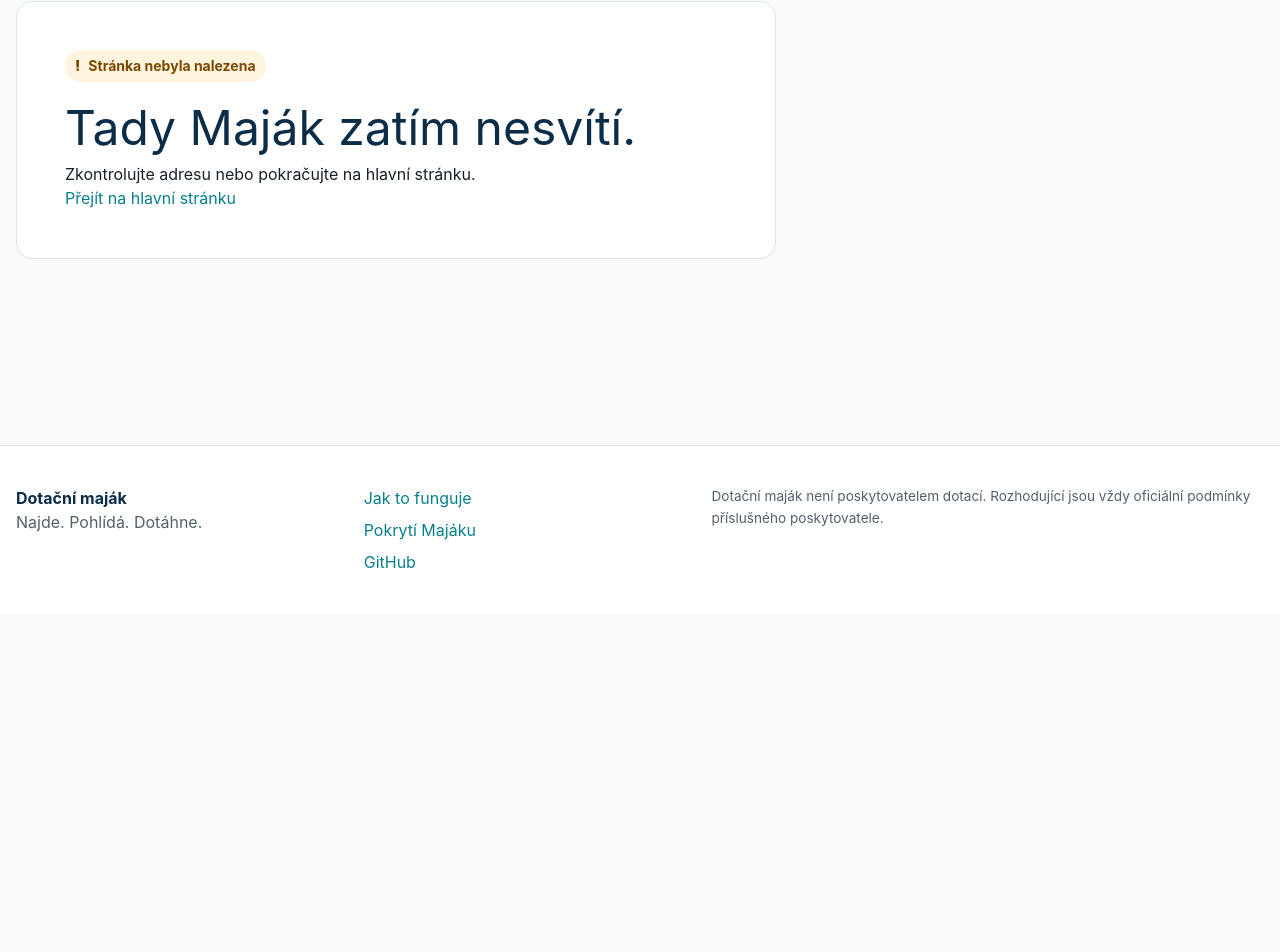
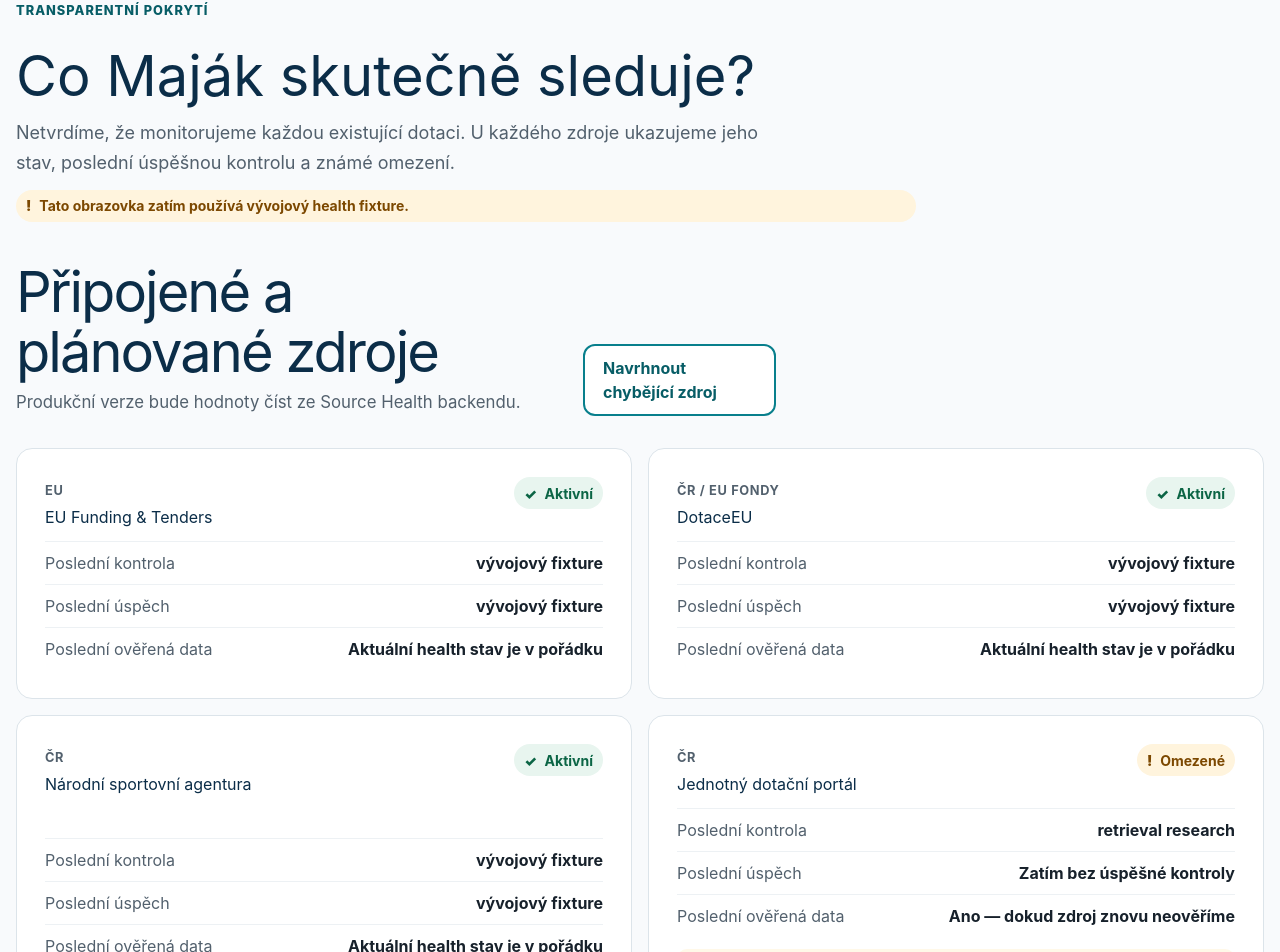
Before and after one commit to Bbambaaamm/dotacni-majak, a React (Vite) app in the folder apps/web/: page /pokryti in a window 1280 px wide. Shown: the part 162-1114 px from the top of the page. Before the commit the page ends 800 px from the top, so only its background shows below. Built offline with nearby package versions, Linux system fonts and the light colour scheme.

Commit message:
M16: public Source Coverage page (#156)
Add public Source Coverage UI with health states, last-known-good semantics, known limitations and transparent coverage messaging.

```diff
--- a/apps/web/src/App.tsx
+++ b/apps/web/src/App.tsx
@@ -1,6 +1,7 @@
 import { AppShell } from "./components/AppShell";
 import { StatusBadge } from "./components/StatusBadge";
 import { ComparePage } from "./pages/ComparePage";
+import { CoveragePage } from "./pages/CoveragePage";
 import { GrantDetailPage } from "./pages/GrantDetailPage";
 import { HomePage } from "./pages/HomePage";
 import { SearchPage } from "./pages/SearchPage";
@@ -44,6 +45,9 @@ export function App() {
     case "compare":
       content = <ComparePage />;
       break;
+    case "coverage":
+      content = <CoveragePage />;
+      break;
     case "projects":
       content = <PlaceholderPage title="Moje projekty" />;
       break;
--- /dev/null
+++ b/apps/web/src/lib/sourceCoverage.ts
@@ -0,0 +1,56 @@
+export type PublicSourceHealth =
+  | "HEALTHY"
+  | "DEGRADED"
+  | "UNAVAILABLE";
+
+export interface SourceCoverageEntry {
+  code: string;
+  name: string;
+  category: string;
+  status: PublicSourceHealth;
+  statusLabel: string;
+  lastCheckedLabel: string;
+  lastSuccessLabel: string;
+  limitation: string | null;
+  servesLastKnownGood: boolean;
+}
+
+export interface SourceHealthInput {
+  code: string;
+  name: string;
+  category: string;
+  status: PublicSourceHealth;
+  lastCheckedLabel: string;
+  lastSuccessLabel: string | null;
+  limitation?: string | null;
+}
+
+export function toPublicSourceCoverage(
+  input: SourceHealthInput,
+): SourceCoverageEntry {
+  const lastSuccessLabel = input.lastSuccessLabel ?? "Zatím bez úspěšné kontroly";
+  const servesLastKnownGood = input.status !== "HEALTHY";
+
+  return {
+    code: input.code,
+    name: input.name,
+    category: input.category,
+    status: input.status,
+    statusLabel: statusLabel(input.status),
+    lastCheckedLabel: input.lastCheckedLabel,
+    lastSuccessLabel,
+    limitation: input.limitation ?? null,
+    servesLastKnownGood,
+  };
+}
+
+function statusLabel(status: PublicSourceHealth): string {
+  switch (status) {
+    case "HEALTHY":
+      return "Aktivní";
+    case "DEGRADED":
+      return "Omezené";
+    case "UNAVAILABLE":
+      return "Dočasně nedostupné";
+  }
+}
--- /dev/null
+++ b/apps/web/src/pages/CoveragePage.tsx
@@ -0,0 +1,146 @@
+import { StatusBadge } from "../components/StatusBadge";
+import {
+  toPublicSourceCoverage,
+  type PublicSourceHealth,
+} from "../lib/sourceCoverage";
+import "./coverage.css";
+
+const fixture = [
+  toPublicSourceCoverage({
+    code: "EU_FT",
+    name: "EU Funding & Tenders",
+    category: "EU",
+    status: "HEALTHY",
+    lastCheckedLabel: "vývojový fixture",
+    lastSuccessLabel: "vývojový fixture",
+  }),
+  toPublicSourceCoverage({
+    code: "DOTACE_EU",
+    name: "DotaceEU",
+    category: "ČR / EU fondy",
+    status: "HEALTHY",
+    lastCheckedLabel: "vývojový fixture",
+    lastSuccessLabel: "vývojový fixture",
+  }),
+  toPublicSourceCoverage({
+    code: "NSA",
+    name: "Národní sportovní agentura",
+    category: "ČR",
+    status: "HEALTHY",
+    lastCheckedLabel: "vývojový fixture",
+    lastSuccessLabel: "vývojový fixture",
+  }),
+  toPublicSourceCoverage({
+    code: "JDP",
+    name: "Jednotný dotační portál",
+    category: "ČR",
+    status: "DEGRADED",
+    lastCheckedLabel: "retrieval research",
+    lastSuccessLabel: null,
+    limitation: "Veřejná stabilní retrieval cesta ještě není ověřena.",
+  }),
+] as const;
+
+function badgeKind(
+  status: PublicSourceHealth,
+): "success" | "warning" | "error" {
+  switch (status) {
+    case "HEALTHY":
+      return "success";
+    case "DEGRADED":
+      return "warning";
+    case "UNAVAILABLE":
+      return "error";
+  }
+}
+
+export function CoveragePage() {
+  return (
+    <article className="coverage-page">
+      <header className="coverage-head">
+        <p className="eyebrow">Transparentní pokrytí</p>
+        <h1>Co Maják skutečně sleduje?</h1>
+        <p className="results-lead">
+          Netvrdíme, že monitorujeme každou existující dotaci. U každého
+          zdroje ukazujeme jeho stav, poslední úspěšnou kontrolu a známé
+          omezení.
+        </p>
+        <StatusBadge
+          kind="warning"
+          label="Tato obrazovka zatím používá vývojový health fixture."
+        />
+      </header>
+
+      <section aria-labelledby="coverage-list-title">
+        <div className="section-heading">
+          <div>
+            <h2 id="coverage-list-title">Připojené a plánované zdroje</h2>
+            <p>
+              Produkční verze bude hodnoty číst ze Source Health backendu.
+            </p>
+          </div>
+          <a
+            className="button button--secondary button-link"
+            href="/navrhnout-zdroj"
+          >
+            Navrhnout chybějící zdroj
+          </a>
+        </div>
+
+        <div className="coverage-list">
+          {fixture.map((source) => (
+            <article className="coverage-card" key={source.code}>
+              <div className="coverage-card__head">
+                <div>
+                  <span className="coverage-card__category">
+                    {source.category}
+                  </span>
+                  <h3>{source.name}</h3>
+                </div>
+                <StatusBadge
+                  kind={badgeKind(source.status)}
+                  label={source.statusLabel}
+                />
+              </div>
+
+              <dl>
+                <div>
+                  <dt>Poslední kontrola</dt>
+                  <dd>{source.lastCheckedLabel}</dd>
+                </div>
+                <div>
+                  <dt>Poslední úspěch</dt>
+                  <dd>{source.lastSuccessLabel}</dd>
+                </div>
+                <div>
+                  <dt>Poslední ověřená data</dt>
+                  <dd>
+                    {source.servesLastKnownGood
+                      ? "Ano — dokud zdroj znovu neověříme"
+                      : "Aktuální health stav je v pořádku"}
+                  </dd>
+                </div>
+              </dl>
+
+              {source.limitation ? (
+                <p className="coverage-card__limitation">
+                  <strong>Známé omezení:</strong> {source.limitation}
+                </p>
+              ) : null}
+            </article>
+          ))}
+        </div>
+      </section>
+
+      <section className="coverage-principle">
+        <h2>Výpadek zdroje není změna dotační výzvy.</h2>
+        <p>
+          Když se rozbije parser nebo oficiální web, poslední důvěryhodná data
+          ponecháme viditelná a zdroj označíme jako omezený nebo nedostupný.
+          Samotný výpadek nikdy automaticky nezmění výzvu na uzavřenou či
+          zrušenou.
+        </p>
+      </section>
+    </article>
+  );
+}
--- /dev/null
+++ b/apps/web/src/pages/coverage.css
@@ -0,0 +1 @@
+.coverage-page{display:grid;gap:40px}.coverage-head{display:grid;gap:12px;max-width:900px}.coverage-head h1{margin:0;color:#0b2d48;font-size:clamp(2rem,5vw,3.5rem);line-height:1.08}.coverage-list{display:grid;grid-template-columns:repeat(2,minmax(0,1fr));gap:16px}.coverage-card{display:grid;gap:18px;padding:22px;border:1px solid #dce4ea;border-radius:16px;background:#fff}.coverage-card__head{display:flex;align-items:flex-start;justify-content:space-between;gap:16px}.coverage-card__category{color:#52606d;font-size:.8rem;font-weight:700;text-transform:uppercase;letter-spacing:.05em}.coverage-card h3{margin:4px 0 0;color:#0b2d48}.coverage-card dl{margin:0}.coverage-card dl>div{display:flex;justify-content:space-between;gap:16px;padding:9px 0;border-top:1px solid #edf1f4}.coverage-card dt{color:#52606d}.coverage-card dd{margin:0;text-align:right;font-weight:650}.coverage-card__limitation{margin:0;padding:12px;border-radius:10px;background:#fff8e8;line-height:1.5}.coverage-principle{max-width:850px;padding:24px;border-left:5px solid #087f8c;background:#eefafb}.coverage-principle h2{margin-top:0;color:#0b2d48}@media(max-width:760px){.coverage-list{grid-template-columns:1fr}.coverage-card__head{align-items:stretch;flex-direction:column}.coverage-card dl>div{align-items:flex-start;flex-direction:column;gap:3px}.coverage-card dd{text-align:left}}
```
Also changed, not shown: 1 other file (tests, documents, lock files or other folders).
